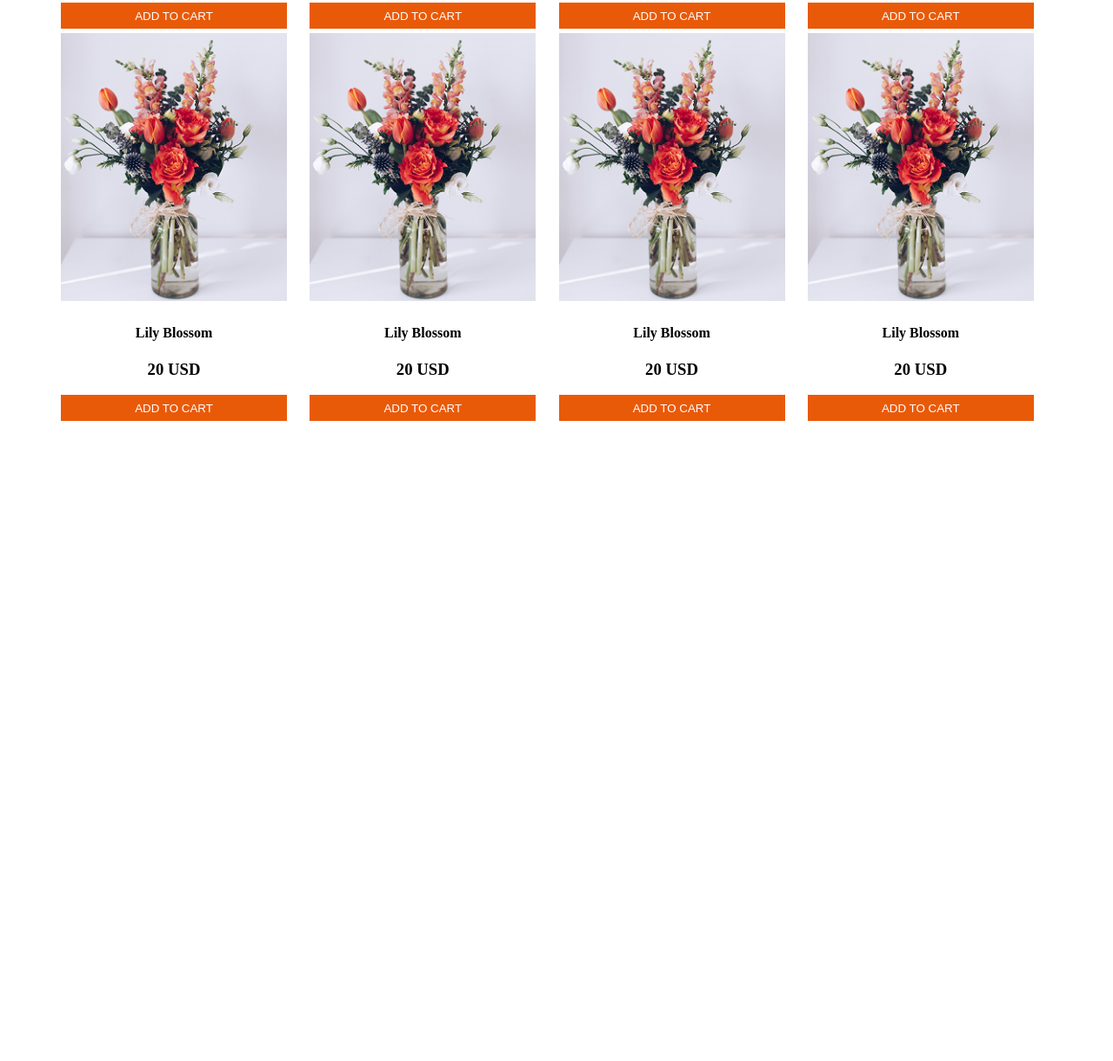
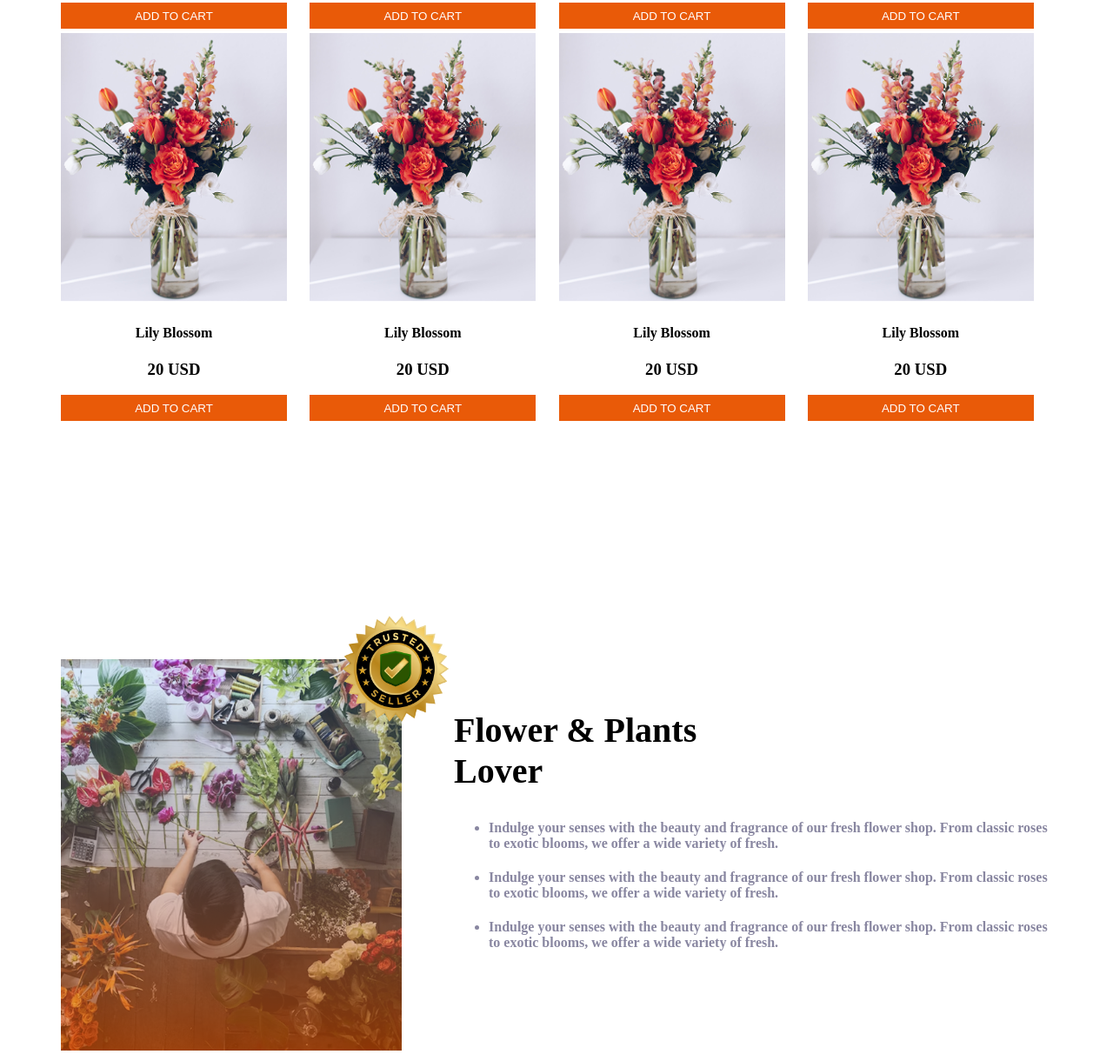
Before and after one commit to Lamyea99/assignment-2, a plain HTML site: page index.html in a window 1280 px wide. Shown: the part 1205-2425 px from the top of the page at 87% size. Before the commit the page ends 1697 px from the top, so only its background shows below. Drawn offline with Linux system fonts and the light colour scheme.

Commit message:
plants lover

```diff
--- a/index.html
+++ b/index.html
@@ -21,7 +21,8 @@ FLOWERS </span></h1>
 <div class="grey">Indulge your senses with the beauty and fragrance of our fresh flower shop. From classic roses to exotic blooms, we offer a wide variety of fresh flowers that are perfect for any occasion. </div></div>
 <div><img src="assets/hero-flower.png" alt="" class="fresh-flower-pic"></div>
 </div></header>
-<main> <section><div class="our-plants"><h1> <span class="orange"> Our</span>  Plants </h1>
+<main>
+    <section><div class="our-plants"><h1> <span class="orange"> Our</span>  Plants </h1>
 <div class="grey">Indulge your senses with the beauty and fragrance of our fresh flower shop. From classic roses to exotic blooms, we offer a wide variety of fresh.</div></div>
 <div class="our-plants-items">
 <div> <div class="box"><img src="assets/sample-flower-image.png" alt="" class="long">
@@ -57,7 +58,17 @@ FLOWERS </span></h1>
 <h3>20 USD</h3></div>
 <button class="btn long">ADD TO CART</button></div></div>
 </div>
-</section></main>
+</section>
+<section class="plants-lover">
+  <div class="up">
+    <img src="assets/trusted-badge.png" alt="" class="badge">
+    <img src="assets/flower-store.png" alt="" class="flower-store"></div>
+    <div><h1 class="big">Flower & Plants <br>Lover</h1>
+    <ul><li class="grey"><h4>Indulge your senses with the beauty and fragrance of our fresh flower shop. From classic roses to exotic blooms, we offer a wide variety of fresh.</h4></li>
+    <li class="grey"><h4>Indulge your senses with the beauty and fragrance of our fresh flower shop. From classic roses to exotic blooms, we offer a wide variety of fresh.</h4></li>
+<li class="grey"><h4>Indulge your senses with the beauty and fragrance of our fresh flower shop. From classic roses to exotic blooms, we offer a wide variety of fresh.</h4></li></div>
+</section>
+</main>
 
 
 
--- a/styles/flower.css
+++ b/styles/flower.css
@@ -24,7 +24,7 @@ margin: 0 auto;}
 .home{font-weight:bold;
 font-size: 1rem;}
 /*banner styles*/
-.bigger{font-size: 65;
+.bigger{font-size: 3rem;
 font-weight: bold;}
 .fresh-flower{width: 570px;}
 .fresh-flower-pic{max-width: 100%;}
@@ -48,10 +48,31 @@ grid-template-columns: repeat(4,1fr);
 gap: 5px;
 margin: 0 auto;
 margin-top: 25px;}
+/*flower and plants lover*/
+.flower-store{
+   max-width: 100%;
+   height: 450px;
+}
+.up{margin-top: -100px;}
+.big{font-size:2.5rem;
+font-weight: bold;}
+.plants-lover{display: flex;
+    justify-content: center;
+    align-items: center;
+    max-width:1140px;
+    margin: 0 auto;
+    margin-top: 200px;
+    gap:60px;
+}
+.badge{ max-width:170px;
+height: 170px;
+transform: translate(300px,100px);}
+
 /*mobile responsive*/
 @media screen and (max-width: 576px){
-   .hidden{display: none;}
+   .hidden, .badge{display: none;}
    .banner{flex-direction: column-reverse;}
    .fresh-flower{width: 100%;}
    .our-plants-items{grid-template-columns: repeat(2,1fr);}
+   .plants-lover{flex-direction: column;}
 }
```
